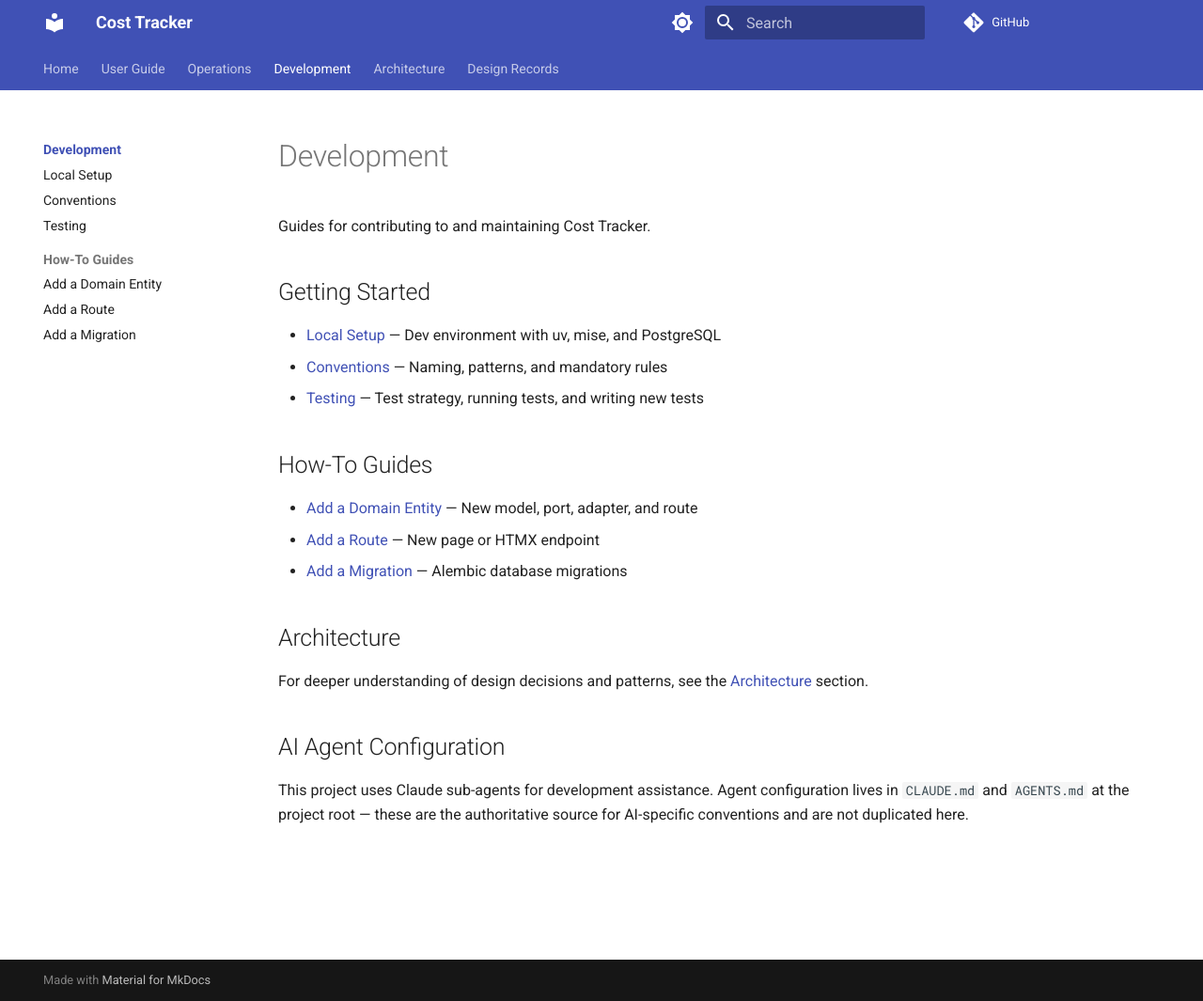
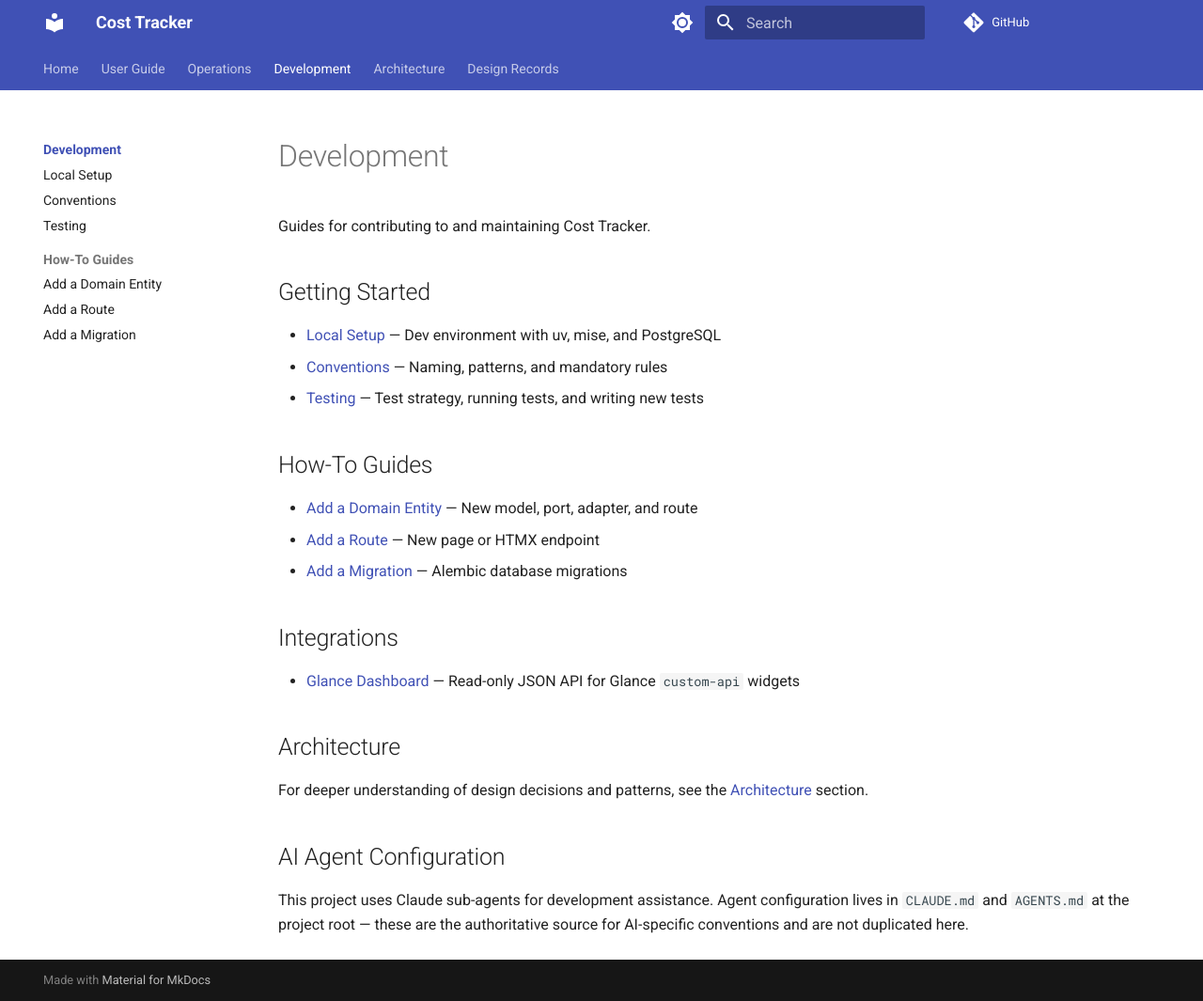
Before and after one commit to golgor/cost-tracker, an MkDocs documentation site: the page built from docs/development/index.md, in a window 1280 px wide and 1065 px high. Shown: the whole window at 94% size. Built offline with MkDocs 1.6.1 and Material for MkDocs 9.7.7, drawn with Linux system fonts in a browser that asks for light colours; comment, search, counter and statistics services are not loaded.

Commit message:
docs: link Glance API reference from development index

```diff
--- a/docs/development/index.md
+++ b/docs/development/index.md
@@ -14,6 +14,10 @@
 - [Add a Route](how-to/add-route.md) — New page or HTMX endpoint
 - [Add a Migration](how-to/add-migration.md) — Alembic database migrations
 
+## Integrations
+
+- [Glance Dashboard](glance-integration.md) — Read-only JSON API for Glance `custom-api` widgets
+
 ## Architecture
 
 For deeper understanding of design decisions and patterns, see the
```
